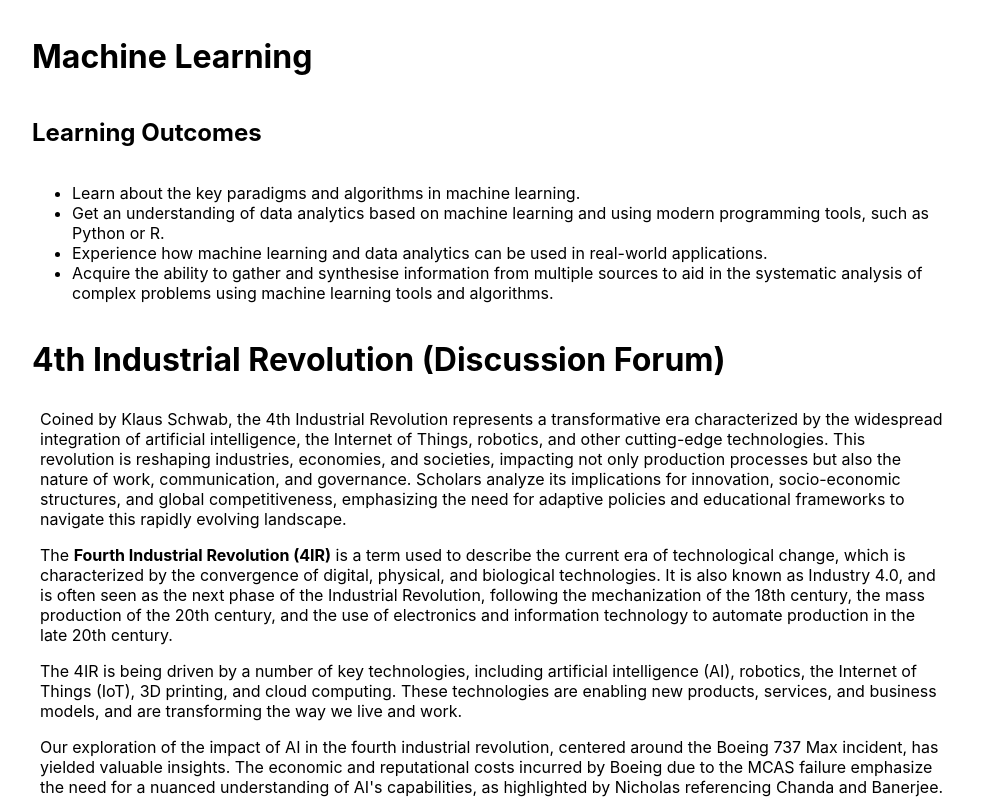
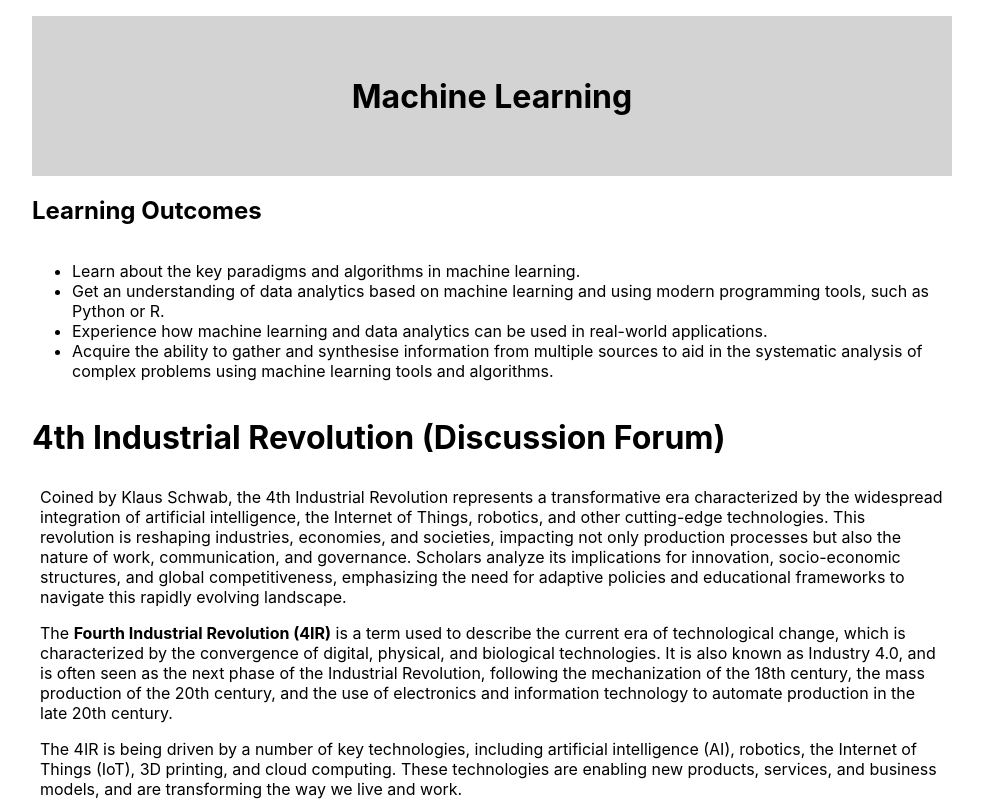
Before and after one commit to dewynl/msc_artificial_intelligence_eportfolio, a React (Create React App) app: page /#/module/1 in a window 1280 px wide. Shown: the top 800 px of the page, without its empty margins (148-1131 px from the left). Built offline with nearby package versions, Linux system fonts and the light colour scheme.

Commit message:
added styling to module header

```diff
--- a/src/pages/ModulePage/ModulePage.tsx
+++ b/src/pages/ModulePage/ModulePage.tsx
@@ -28,12 +28,25 @@ const wrapper = css`
   }
 `;
 
+const moduleTitle = css`
+    display: flex;
+    flex-direction: column;
+    height: 20vh;
+    align-items: center;
+    justify-content: center;
+    background-color: lightgray;
+    background-size: cover;
+    background-position: center;
+`;
+
 const ModulePage = () => {
 	const { moduleId } = useParams();
 
 	return <div className={wrapper}>
 			<>
-      <h1 id="learning-outcomes">Machine Learning</h1>
+      <div className={moduleTitle} style={{backgroundImage: '869.jpg'}}>
+        <h1>Machine Learning</h1>
+      </div>
       <h2>Learning Outcomes</h2>
       <ul>
         <li>Learn about the key paradigms and algorithms in machine learning.</li>
```
